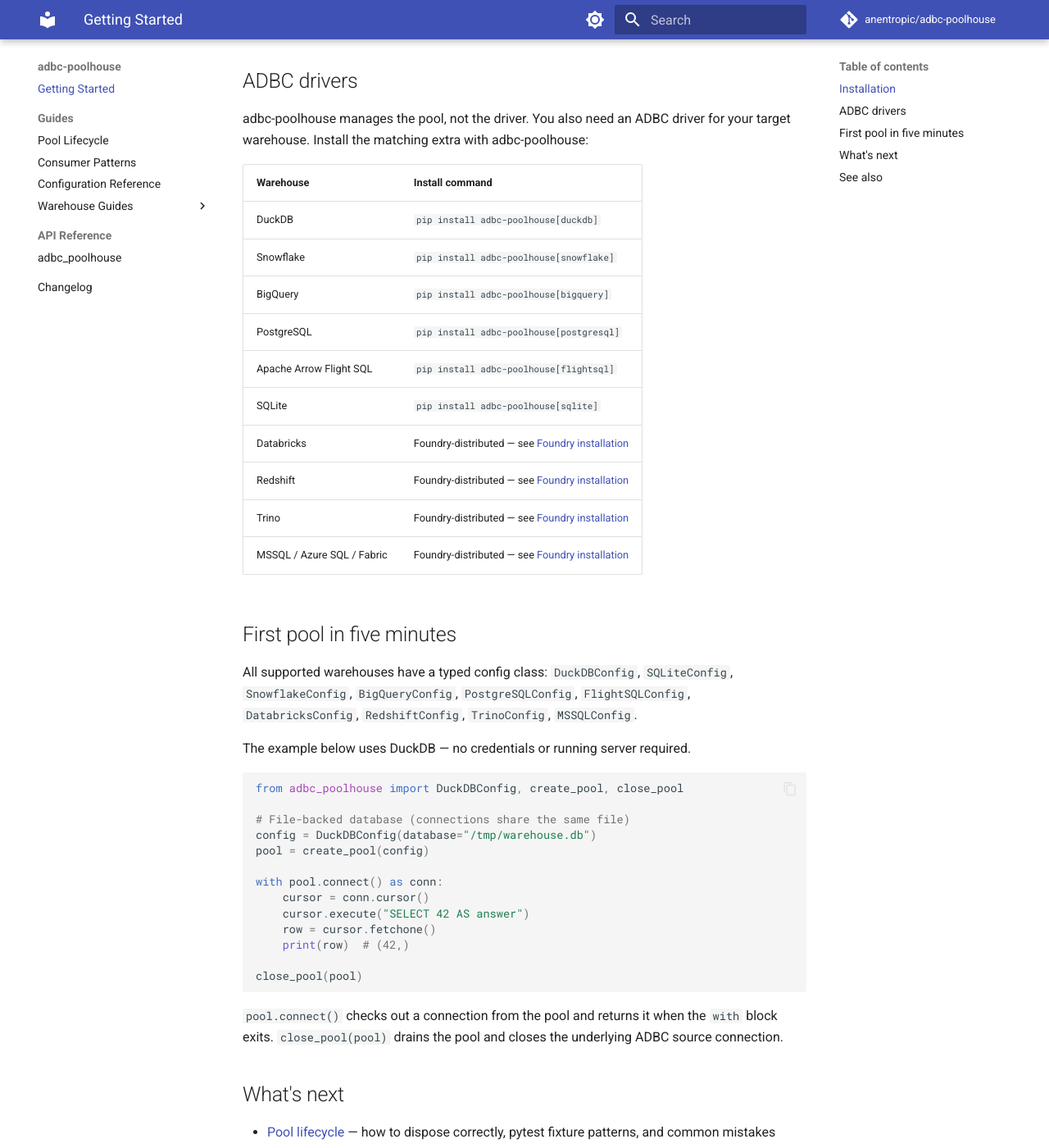
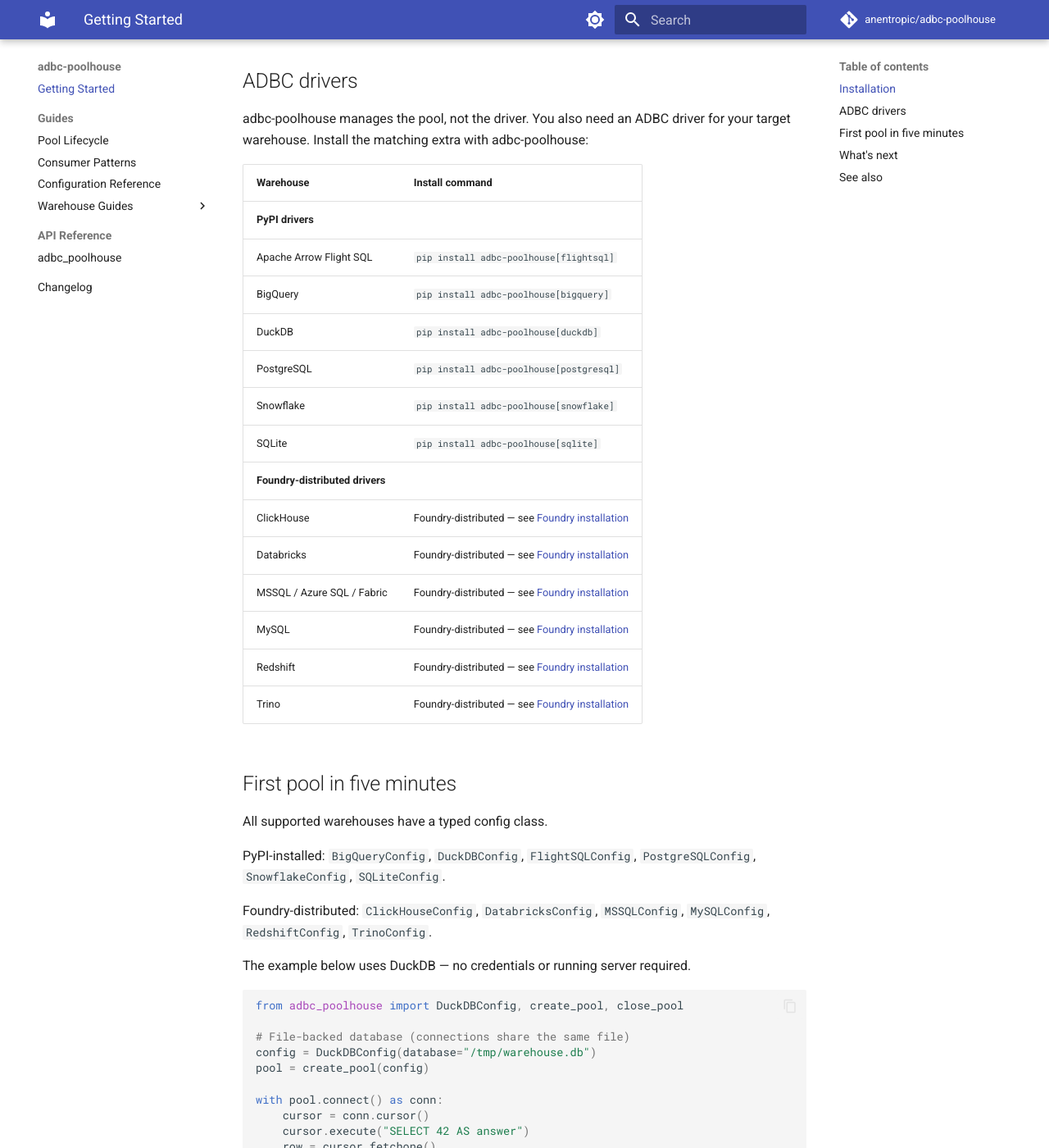
Before and after one commit to anentropic/adbc-poolhouse, an MkDocs documentation site: the page built from docs/src/index.md, in a window 1280 px wide and 1400 px high, scrolled down 418 px. Shown: the whole window at 82% size. Built offline with MkDocs 1.6.1 and Material for MkDocs 9.7.7, drawn with Linux system fonts in a browser that asks for light colours; comment, search, counter and statistics services are not loaded.

Commit message:
feat(14-01): add MySQL and ClickHouse to homepage table and config class list
- Restructure ADBC drivers table into PyPI and Foundry groups with sub-headers
- Add ClickHouse row linking to guides/clickhouse.md (Foundry group)
- Add MySQL row linking to guides/mysql.md (Foundry group)
- Update config class list to two-group structure (12 classes total)
- Mark MYSQL-05 and CH-05 complete in REQUIREMENTS.md

Co-Authored-By: Claude Sonnet 4.6 <noreply@anthropic.com>

```diff
--- a/docs/src/index.md
+++ b/docs/src/index.md
@@ -20,23 +20,28 @@ adbc-poolhouse manages the pool, not the driver. You also need an ADBC driver fo
 
 | Warehouse | Install command |
 |---|---|
+| **PyPI drivers** | |
+| Apache Arrow Flight SQL | `pip install adbc-poolhouse[flightsql]` |
+| BigQuery | `pip install adbc-poolhouse[bigquery]` |
 | DuckDB | `pip install adbc-poolhouse[duckdb]` |
+| PostgreSQL | `pip install adbc-poolhouse[postgresql]` |
 | Snowflake | `pip install adbc-poolhouse[snowflake]` |
-| BigQuery | `pip install adbc-poolhouse[bigquery]` |
-| PostgreSQL | `pip install adbc-poolhouse[postgresql]` |
-| Apache Arrow Flight SQL | `pip install adbc-poolhouse[flightsql]` |
 | SQLite | `pip install adbc-poolhouse[sqlite]` |
+| **Foundry-distributed drivers** | |
+| ClickHouse | Foundry-distributed — see [Foundry installation](guides/clickhouse.md) |
 | Databricks | Foundry-distributed — see [Foundry installation](guides/databricks.md) |
+| MSSQL / Azure SQL / Fabric | Foundry-distributed — see [Foundry installation](guides/mssql.md) |
+| MySQL | Foundry-distributed — see [Foundry installation](guides/mysql.md) |
 | Redshift | Foundry-distributed — see [Foundry installation](guides/redshift.md) |
 | Trino | Foundry-distributed — see [Foundry installation](guides/trino.md) |
-| MSSQL / Azure SQL / Fabric | Foundry-distributed — see [Foundry installation](guides/mssql.md) |
 
 ## First pool in five minutes
 
-All supported warehouses have a typed config class:
-`DuckDBConfig`, `SQLiteConfig`, `SnowflakeConfig`, `BigQueryConfig`, `PostgreSQLConfig`,
-`FlightSQLConfig`, `DatabricksConfig`, `RedshiftConfig`, `TrinoConfig`,
-`MSSQLConfig`.
+All supported warehouses have a typed config class.
+
+PyPI-installed: `BigQueryConfig`, `DuckDBConfig`, `FlightSQLConfig`, `PostgreSQLConfig`, `SnowflakeConfig`, `SQLiteConfig`.
+
+Foundry-distributed: `ClickHouseConfig`, `DatabricksConfig`, `MSSQLConfig`, `MySQLConfig`, `RedshiftConfig`, `TrinoConfig`.
 
 The example below uses DuckDB — no credentials or running server required.
 
```
Also changed, not shown: .planning/REQUIREMENTS.md (+5 -5 lines).
